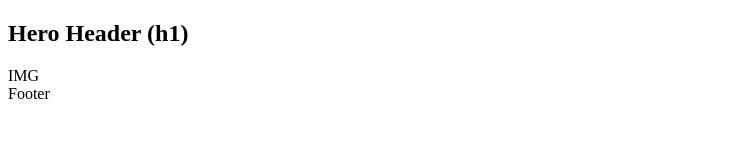
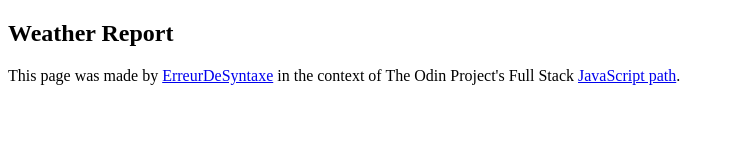
Before and after one commit to ErreurDeSyntaxe/full-stack-weather, a plain HTML site: page index.html in a window 1280 px wide. Shown: the whole page, without its empty margins (0-731 px from the left). Drawn offline with Linux system fonts and the light colour scheme.

Commit message:
Write the basic HTML

```diff
--- a/index.html
+++ b/index.html
@@ -5,26 +5,43 @@
     <meta name="viewport" content="width=device-width, initial-scale=1.0" />
     <meta
       name="description"
-      content="Templates are present formats for documents or files."
+      content="A simple website to find the weather forecast of any location"
     />
     <link rel="icon" href="./src/img/favicon.svg" />
-    <title>Template &mdash; Title</title>
+    <title>Weather You're Here or There</title>
   </head>
 
   <body>
     <header class="header"></header>
 
     <main>
-      <section class="section-hero">
+      <section class="section section-hero">
         <div class="hero">
           <div class="hero-text-box">
-            <h1>Hero Header (h1)</h1>
+            <h1>Weather Report</h1>
           </div>
-          <div class="hero-img-box">IMG</div>
         </div>
+      </section>
+
+      <section class="section section-search">
+        <form action=""></form>
       </section>
     </main>
 
-    <footer class="footer">Footer</footer>
+    <footer class="footer">
+      This page was made by
+      <a
+        href="https://github.com/ErreurDeSyntaxe"
+        class="footer-link"
+        target="_blank"
+        >ErreurDeSyntaxe</a
+      >
+      in the context of The Odin Project's Full Stack
+      <a
+        href="https://www.theodinproject.com/paths/full-stack-javascript"
+        class="footer-link"
+        >JavaScript path</a
+      >.
+    </footer>
   </body>
 </html>
```
Also changed, not shown: README.md, src/img/apple-touch-img.png (deleted), src/img/favicon-192.png (deleted), src/img/favicon-512.png (deleted), src/img/favicon.svg.
